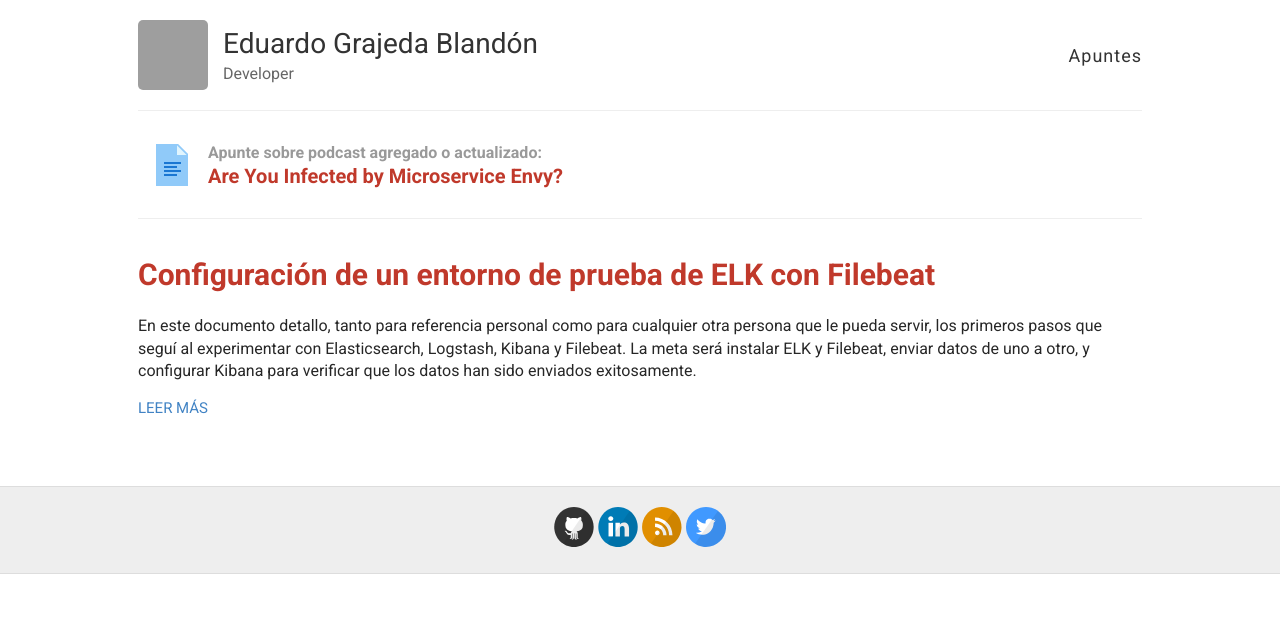
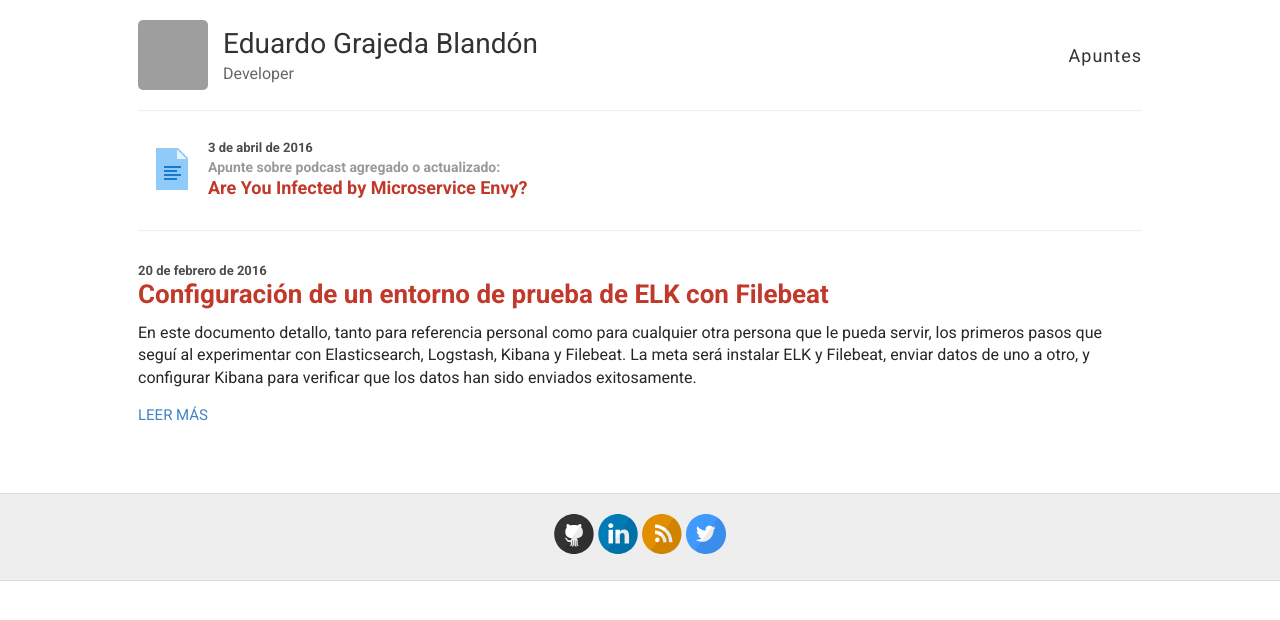
Before and after one commit to egrajeda/www, a Jekyll site: the page built from index.html, in a window 1280 px wide. Shown: the top 620 px of the page. Built offline with Jekyll 4.4.1, drawn with Linux system fonts in a browser that asks for light colours; grey boxes are pictures that could not be loaded.

Commit message:
Agregadas las fechas de publicación en la portada.

```diff
--- a/_layouts/post.html
+++ b/_layouts/post.html
@@ -9,9 +9,5 @@ layout: default
     {{ content }}
   </div>
 
-  <div class="date">
-    Written on {{ page.date | date: "%B %e, %Y" }}
-  </div>
-
   {% include disqus.html %}
 </article>
--- a/index.html
+++ b/index.html
@@ -4,9 +4,30 @@ layout: default
 
 <div class="posts">
   {% for post in site.posts %}
+
+    {% capture date %}
+      {% assign m = post.date | date: "%-m" %}
+      {{ post.date | date: "%-d" }} de
+      {% case m %}
+        {% when "1" %}enero
+        {% when "2" %}febrero
+        {% when "3" %}marzo
+        {% when "4" %}abril
+        {% when "5" %}mayo
+        {% when "6" %}junio
+        {% when "7" %}julio
+        {% when "8" %}agosto
+        {% when "9" %}septiembre
+        {% when "10" %}octubre
+        {% when "11" %}noviembre
+        {% when "12" %}diciembre
+      {% endcase %}
+      de {{ post.date | date: "%Y" }}
+    {% endcapture %}
+
     {% if post.categories contains "apuntes" %}
-      <article class="update">
-
+      <article class="update apuntes">
+        <span class="date">{{ date }}</span>
         <h2>
           {% if post.categories contains "podcasts" %}
             Apunte sobre podcast
@@ -16,10 +37,10 @@ layout: default
           agregado o actualizado:
         </h2>
         <h1><a href="{{ site.baseurl }}{{ post.url }}">{{ post.title }}</a></h1>
-
       </article>
     {% else %}
       <article class="post">
+        <span class="date">{{ date }}</span>
         <h1><a href="{{ site.baseurl }}{{ post.url }}">{{ post.title }}</a></h1>
 
         <div class="entry">
--- a/style.scss
+++ b/style.scss
@@ -117,11 +117,6 @@ img {
 // Fixes images in popup boxes from Google Translate
 .gmnoprint img {
   max-width: none;
-}
-
-.date {
-  font-style: italic;
-  color: $gray;
 }
 
 // Specify the color of the selection
@@ -245,35 +240,64 @@ nav {
   }
 }
 
-.posts > .post,
-.posts > .update {
+.posts {
+  & > .post,
+  & > .update {
     padding-bottom: 2em;
     border-bottom: 1px solid $lightGray;
-}
 
-.posts > .post:last-child,
-.posts > .update:last-child {
+    &:last-child {
       padding-bottom: 1em;
       border-bottom: none;
     }
+  }
 
-.posts > .update {
+  .date {
+    font-size: 13px;
+    font-weight: bold;
+    color: rgba(0, 0, 0, 0.7);
+  }
+
+  & > .update {
     padding-top: 28px;
     padding-left: 70px;
-  background: url('images/document.png') no-repeat 10px 30px;
+    background-repeat: no-repeat;
+    background-position: 10px 34px;
+    line-height: 100%;
+
+    &.apuntes {
+      background-image: url('images/document.png');
+    }
+
+    &.links {
+      background-image: url('images/bookmark.png');
+    }
 
     h1, h2 {
       margin: 0;
     }
 
     h1 {
-    font-size: 20px;
+      font-size: 18px;
       line-height: 20px;
     }
 
     h2 {
       color: rgba(0, 0, 0, 0.4);
-    font-size: 16px;
+      font-size: 14px;
+      line-height: 140%;
+      margin: 2px 0 0 0;
+    }
+  }
+
+  & > .post {
+    padding-top: 28px;
+
+    h1 {
+      margin: 0;
+      font-size: 26px;
+      line-height: 100%;
+    }
   }
 }
 
```
Lines whose indentation alone changed are shown as unchanged.
